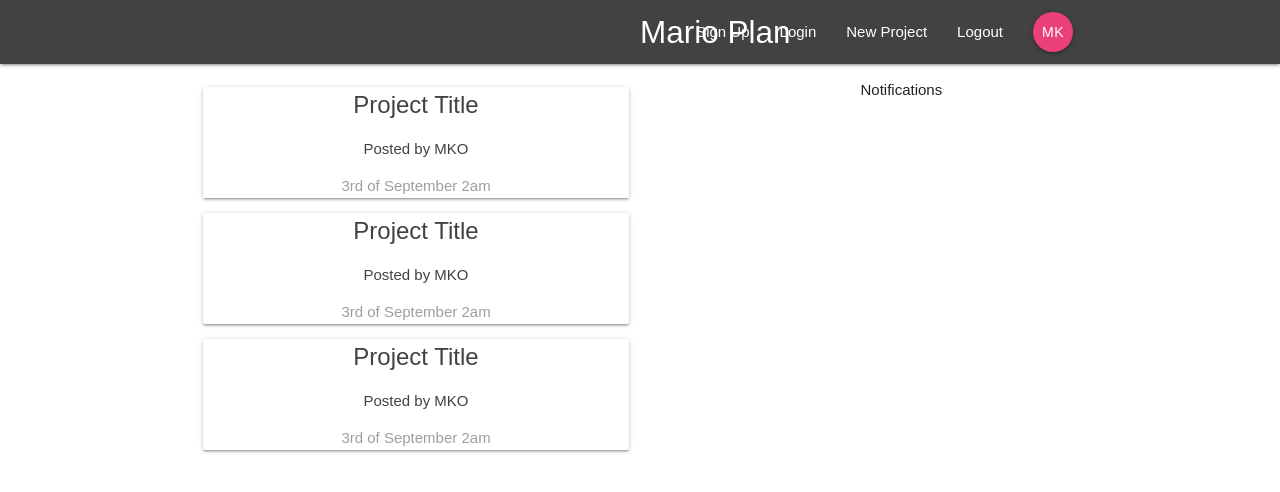
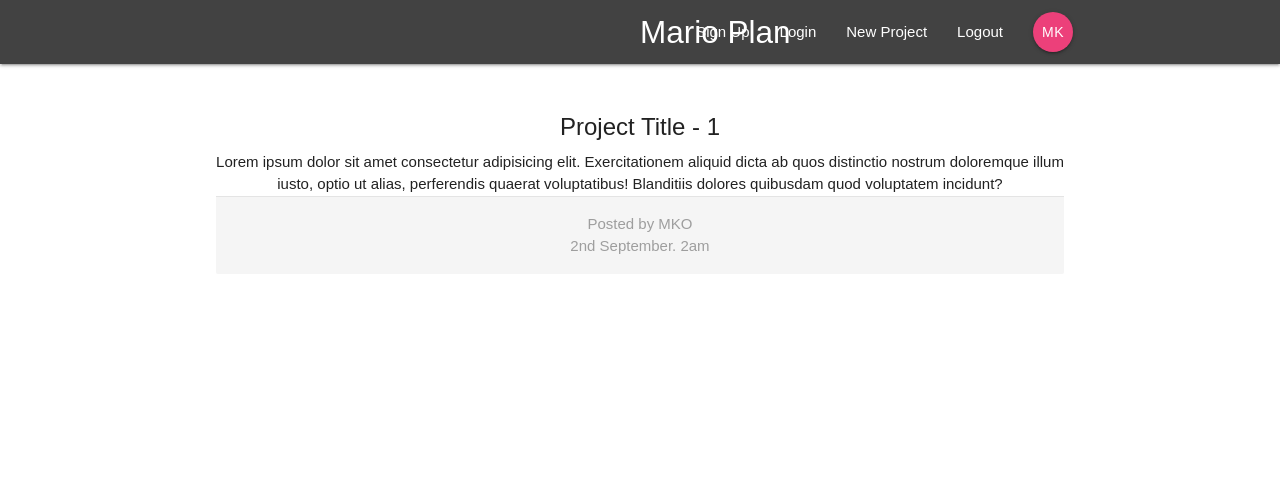
Before and after one commit to Naxos84/React_Redux_Firebase_App_Tutorial, a React (Create React App) app: page /project/1 in a window 1280 px wide. Shown: the top 492 px of the page. Built offline with nearby package versions, Linux system fonts and the light colour scheme.

Commit message:
lesson7
add projectdetails

```diff
--- a/src/App.tsx
+++ b/src/App.tsx
@@ -2,6 +2,7 @@ import React, { Component } from "react";
 import { BrowserRouter, Switch, Route } from "react-router-dom";
 import Navbar from "./components/layout/navbar";
 import Dashboard from "./components/dashboard/dashboard";
+import ProjectDetails from "./components/projects/projectdetails";
 
 export class App extends Component {
   render() {
@@ -10,7 +11,8 @@ export class App extends Component {
         <div className="App">
           <Navbar />
           <Switch>
-            <Route path="/" component={Dashboard} />
+            <Route exact path="/" component={Dashboard} />
+            <Route path="/project/:id" component={ProjectDetails} />
           </Switch>
         </div>
       </BrowserRouter>
--- a/src/components/projects/projectdetails.tsx
+++ b/src/components/projects/projectdetails.tsx
@@ -0,0 +1,33 @@
+import React from "react";
+import { RouteComponentProps } from "react-router";
+interface ProjectDetailsParams {
+  id: string;
+}
+interface ProjectDetailsProps extends RouteComponentProps {}
+
+const ProjectDetails = (props: ProjectDetailsProps) => {
+  const params = props.match.params as ProjectDetailsParams;
+  const id = params.id;
+  console.log(id);
+  return (
+    <div className="container section project-details">
+      <div className="card z-depth-0">
+        <div className="card-content">
+          <span className="card-title">Project Title - {id}</span>
+          <p>
+            Lorem ipsum dolor sit amet consectetur adipisicing elit.
+            Exercitationem aliquid dicta ab quos distinctio nostrum doloremque
+            illum iusto, optio ut alias, perferendis quaerat voluptatibus!
+            Blanditiis dolores quibusdam quod voluptatem incidunt?
+          </p>
+          <div className="card-action grey lighten-4 grey-text">
+            <div>Posted by MKO</div>
+            <div>2nd September. 2am</div>
+          </div>
+        </div>
+      </div>
+    </div>
+  );
+};
+
+export default ProjectDetails;
--- a/src/components/projects/projectlist.tsx
+++ b/src/components/projects/projectlist.tsx
@@ -1,31 +1,14 @@
 import React from "react";
+import ProjectSummary from "./projectsummary";
 
 const ProjectList = () => {
   return (
     <div className="project-list section">
-      <div className="card z-depth-0 project-summary">
-        <div className="card grey-text text-darken-3">
-          <span className="card-title">Project Title</span>
-          <p>Posted by MKO</p>
-          <p className="grey-text">3rd of September 2am</p>
-        </div>
-      </div>
+      <ProjectSummary />
 
-      <div className="card z-depth-0 project-summary">
-        <div className="card grey-text text-darken-3">
-          <span className="card-title">Project Title</span>
-          <p>Posted by MKO</p>
-          <p className="grey-text">3rd of September 2am</p>
-        </div>
-      </div>
+      <ProjectSummary />
 
-      <div className="card z-depth-0 project-summary">
-        <div className="card grey-text text-darken-3">
-          <span className="card-title">Project Title</span>
-          <p>Posted by MKO</p>
-          <p className="grey-text">3rd of September 2am</p>
-        </div>
-      </div>
+      <ProjectSummary />
     </div>
   );
 };
--- a/src/components/projects/projectsummary.tsx
+++ b/src/components/projects/projectsummary.tsx
@@ -0,0 +1,15 @@
+import React from "react";
+
+const ProjectSummary = () => {
+  return (
+    <div className="card z-depth-0 project-summary">
+      <div className="card grey-text text-darken-3">
+        <span className="card-title">Project Title</span>
+        <p>Posted by MKO</p>
+        <p className="grey-text">3rd of September, 2am</p>
+      </div>
+    </div>
+  );
+};
+
+export default ProjectSummary;
```
Also changed, not shown: src/components/projects/project.ts (added, +7 -0 lines).
